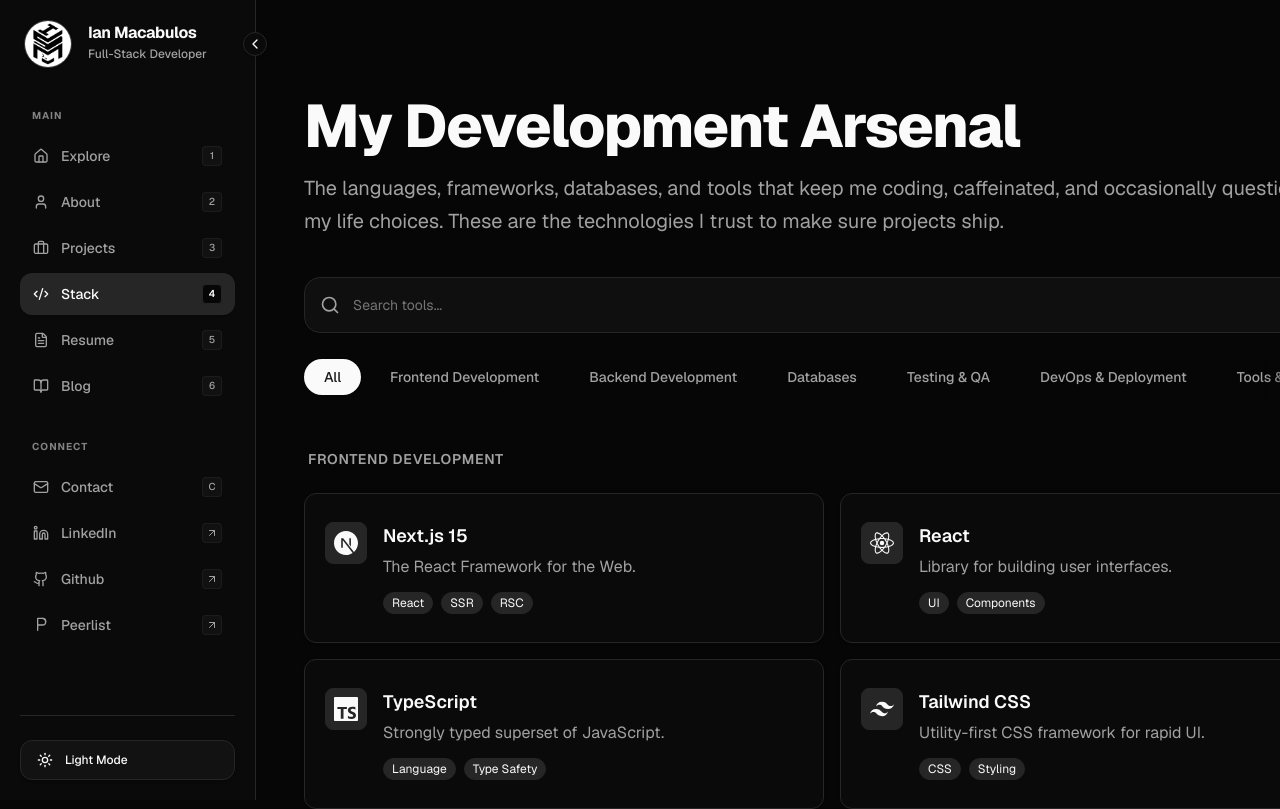
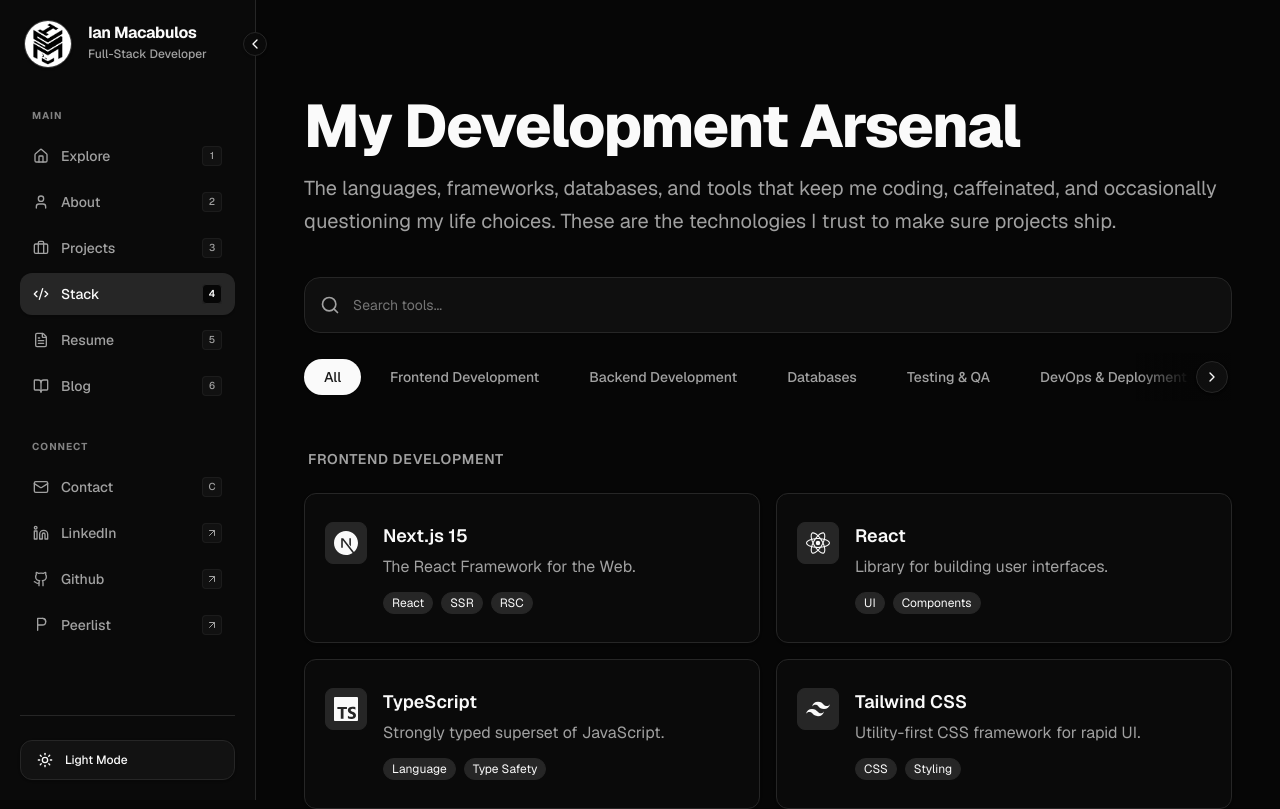
Before and after one commit to iyawnnn/im-portfolio, a Next.js app: page /stack in a window 1280 px wide. Shown: the top 809 px of the page. Built offline with nearby package versions, Linux system fonts and the light colour scheme.

Commit message:
fix: responsiveness of stack page

```diff
--- a/src/app/projects/page.tsx
+++ b/src/app/projects/page.tsx
@@ -24,6 +24,15 @@
     image: "/projects/ua-attendance/ua-attendance-cover.webp",
     tags: ["Next.js 15", "Aiven MySQL", "ECDSA", "Geolib"],
   },
+    {
+    title:
+      "AC-CORE (Angeles City Center for Operational Reporting and Engineering)",
+    description:
+      "A proactive GovTech platform for Angeles City featuring Geospatial Signal Routing (GSR) to predict flooding risks and a Paved Paradox algorithm to prioritize infrastructure repairs.",
+    image: "/projects/ac-core/accore-cover.webp",
+    link: "/projects/ac-core",
+    tags: ["MEAN Stack", "Leaflet.js", "Zoneless", "GeoJSON"],
+  },
   {
     title: "Grit",
     description:
@@ -31,15 +40,6 @@
     tags: ["Laravel 11", "Livewire 3", "Groq AI", "Neon Postgres"],
     link: "/projects/grit",
     image: "/projects/grit/grit-cover.webp",
-  },
-  {
-    title:
-      "AC-CORE (Angeles City Center for Operational Reporting and Engineering)",
-    description:
-      "A proactive GovTech platform for Angeles City featuring Geospatial Signal Routing (GSR) to predict flooding risks and a Paved Paradox algorithm to prioritize infrastructure repairs.",
-    image: "/projects/ac-core/accore-cover.webp",
-    link: "/projects/ac-core",
-    tags: ["MEAN Stack", "Leaflet.js", "Zoneless", "GeoJSON"],
   },
   {
     title: "KodaSync",
--- a/src/app/stack/page.tsx
+++ b/src/app/stack/page.tsx
@@ -353,21 +353,21 @@
   };
 
   return (
-    <div className="flex w-full max-w-6xl mx-auto flex-col gap-12 p-4 pt-8 md:p-8 md:pt-20 lg:p-12 lg:pt-24">
+    <div className="flex w-full max-w-6xl mx-auto flex-col gap-12 p-4 pt-8 md:p-8 md:pt-20 lg:p-12 lg:pt-24 min-w-0">
 
-      <div className="flex flex-col gap-6 w-full shrink-0">
+      <div className="flex flex-col gap-6 w-full min-w-0">
         <div className="space-y-4">
           <h1 className="text-4xl md:text-5xl lg:text-6xl font-extrabold tracking-tight text-foreground">
             My Development Arsenal
           </h1>
-          <p className="text-lg md:text-xl leading-relaxed text-muted-foreground w-full">
+          <p className="text-lg md:text-xl leading-relaxed text-muted-foreground w-full break-words">
             The languages, frameworks, databases, and tools that keep me
             coding, caffeinated, and occasionally questioning my life choices.
             These are the technologies I trust to make sure projects ship.
           </p>
         </div>
 
-        <div className="space-y-5 pt-4">
+        <div className="space-y-5 pt-4 min-w-0">
           <div className="relative w-full group">
             <Search className="absolute left-4 top-1/2 -translate-y-1/2 w-5 h-5 text-muted-foreground group-focus-within:text-primary transition-colors duration-300" />
             <Input
@@ -379,7 +379,7 @@
             />
           </div>
 
-          <div className="relative w-full flex items-center h-12 rounded-full">
+          <div className="relative w-full flex items-center h-12 rounded-full min-w-0">
 
             <div
               className={`absolute left-0 z-20 flex items-center justify-start h-full w-24 pl-1 bg-gradient-to-r from-background via-background/90 to-transparent transition-opacity duration-300 ${
@@ -445,11 +445,11 @@
         </div>
       </div>
 
-      <div className="flex-grow flex flex-col relative w-full">
+      <div className="flex-grow flex flex-col relative w-full min-w-0">
         {filteredTools.length > 0 ? (
           <div className="space-y-10 lg:space-y-16">
             {filteredTools.map((category, idx) => (
-              <section key={idx} className="space-y-4 lg:space-y-6">
+              <section key={idx} className="space-y-4 lg:space-y-6 min-w-0">
                 <h2 className="text-xs lg:text-sm font-semibold text-muted-foreground uppercase tracking-wider pl-1">
                   {category.category}
                 </h2>
@@ -458,25 +458,25 @@
                   {category.items.map((tool, toolIdx) => (
                     <Card
                       key={toolIdx}
-                      className="group border-border bg-card py-1 lg:py-2 hover:border-primary/50 hover:shadow-sm transition-all duration-200"
+                      className="group border-border bg-card py-1 lg:py-2 hover:border-primary/50 hover:shadow-sm transition-all duration-200 min-w-0"
                     >
-                      <CardContent className="p-4 lg:p-5 flex items-start gap-4">
+                      <CardContent className="p-4 lg:p-5 flex items-start gap-4 min-w-0">
                         <div className="p-2 bg-secondary rounded-lg border border-border group-hover:border-primary/20 transition-colors shrink-0">
                           <tool.icon
                             className="w-6 h-6 text-foreground group-hover:text-primary transition-colors"
                             aria-label={`${tool.name} logo`}
                           />
                         </div>
-                        <div className="space-y-2 w-full">
-                          <div className="space-y-1">
-                            <h3 className="font-semibold text-foreground text-lg">
+                        <div className="space-y-2 w-full min-w-0">
+                          <div className="space-y-1 min-w-0">
+                            <h3 className="font-semibold text-foreground text-lg truncate">
                               {tool.name}
                             </h3>
-                            <p className="text-sm lg:text-base text-muted-foreground leading-relaxed">
+                            <p className="text-sm lg:text-base text-muted-foreground leading-relaxed line-clamp-2 break-words">
                               {tool.description}
                             </p>
                           </div>
-                          <div className="flex flex-wrap gap-2 pt-1">
+                          <div className="flex flex-wrap gap-2 pt-1 min-w-0">
                             {tool.tags.map((tag, tagIdx) => (
                               <Badge
                                 key={tagIdx}
--- a/src/components/layout/layout-wrapper.tsx
+++ b/src/components/layout/layout-wrapper.tsx
@@ -12,14 +12,14 @@
   const { isCollapsed } = useSidebar();
 
   return (
-    <div className="flex min-h-screen flex-col lg:flex-row overflow-x-hidden">
+    <div className="min-h-screen bg-background overflow-x-hidden">
       {/* DESKTOP: Sidebar
           Added transform-gpu and will-change-transform to offload animation to the GPU.
           This prevents the browser from recalculating layout every frame.
       */}
       <aside
         className={cn(
-          "hidden fixed h-full bg-background z-50 transition-all duration-300 ease-in-out lg:flex shrink-0 transform-gpu will-change-transform",
+          "hidden fixed top-0 bottom-0 left-0 h-full bg-background z-50 transition-all duration-300 ease-in-out lg:flex shrink-0 transform-gpu will-change-transform",
           isCollapsed ? "w-[70px]" : "w-64",
         )}
       >
@@ -32,17 +32,19 @@
       </div>
 
       {/* MAIN CONTENT AREA
-          The transition of 'ml' (margin-left) is traditionally slow.
-          GPU acceleration helps maintain a high FPS during the shift.
+          Switched from margin (ml) to padding (pl) to prevent viewport blowout.
+          Added min-w-0 to strictly enforce content wrapping boundaries.
       */}
       <main
         className={cn(
-          "flex-1 flex flex-col min-h-screen pt-16 lg:pt-0 pb-24 lg:pb-0 transition-all duration-300 ease-in-out transform-gpu will-change-transform",
-          isCollapsed ? "lg:ml-[70px]" : "lg:ml-64",
+          "flex flex-col min-h-screen w-full pt-16 lg:pt-0 pb-24 lg:pb-0 transition-all duration-300 ease-in-out transform-gpu will-change-transform min-w-0",
+          isCollapsed ? "lg:pl-[70px]" : "lg:pl-64",
         )}
       >
         {/* Page Content */}
-        <div className="flex-1 w-full">{children}</div>
+        <div className="flex flex-col flex-1 w-full min-w-0">
+          {children}
+        </div>
 
         {/* FOOTER */}
         <SiteFooter />
--- a/src/content/blog/better-bacolod.mdx
+++ b/src/content/blog/better-bacolod.mdx
@@ -1,6 +1,6 @@
 ---
 title: "Turning Bacolod's raw data into something you can actually look at"
-date: "2026-02-02"
+date: "2026-01-30"
 description: "How I turned static city data into interactive React dashboards and became a core maintainer for a civic technology platform."
 coverImage: "/blog/better-bacolod-cover.webp"
 ---
```
